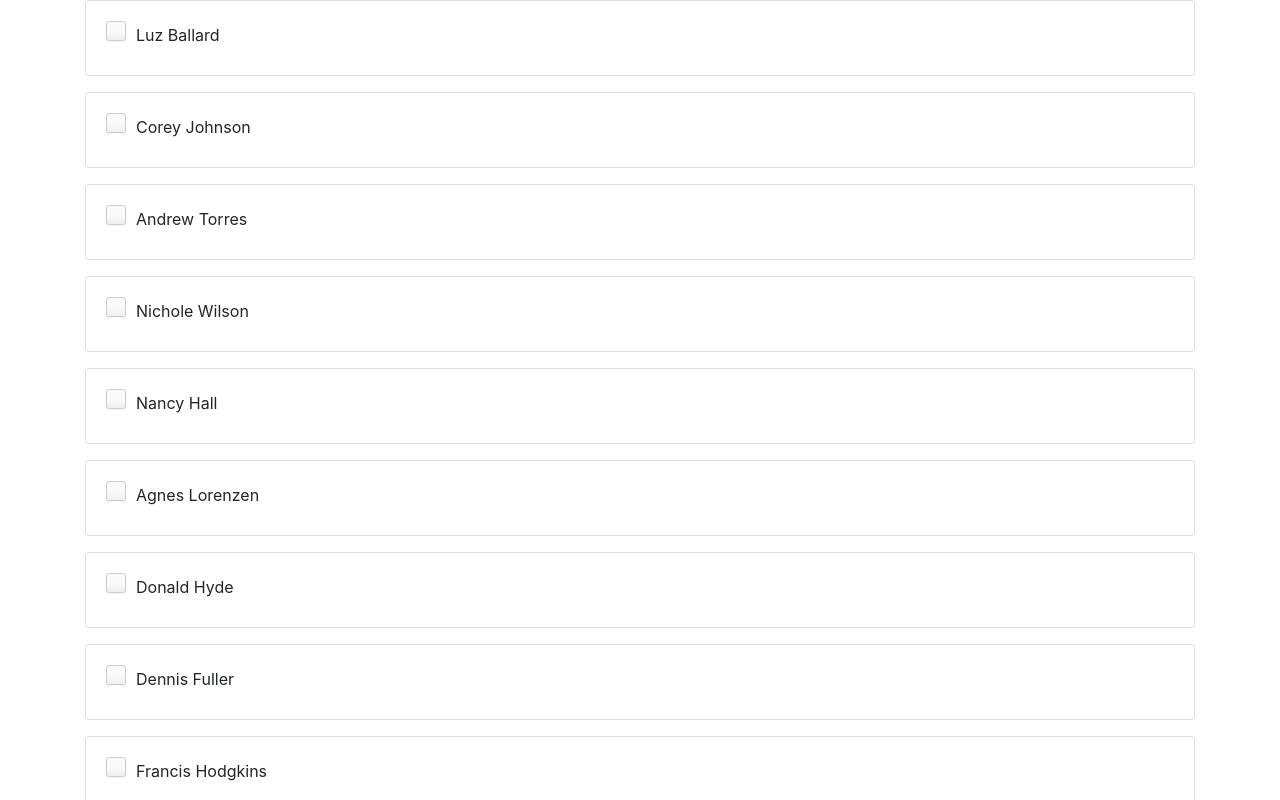
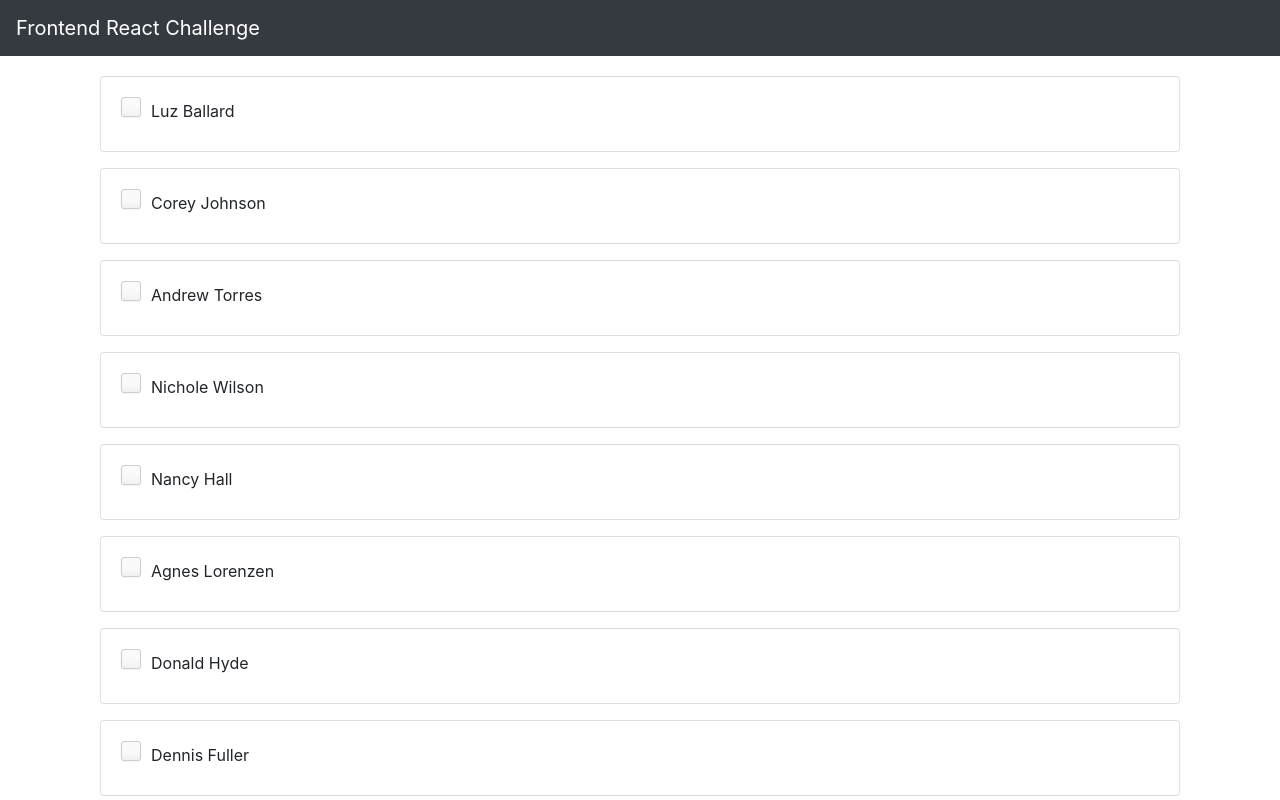
Before and after one commit to camlavallie/contact, a React (Create React App) app: page / in a window 1280 px wide. Shown: the top 800 px of the page. Built offline with nearby package versions, Linux system fonts and the light colour scheme.

Commit message:
second  commit

```diff
--- a/src/App.css
+++ b/src/App.css
@@ -59,3 +59,7 @@ input[type="checkbox"] {
   font-size: 10px;
 
 }
+
+.main{
+  margin-top: 20px;
+}
--- a/src/App.js
+++ b/src/App.js
@@ -1,12 +1,18 @@
 import React from 'react';
 import Contacts from './components/Contacts';
+import Header from './components/Header';
 import 'bootstrap/dist/css/bootstrap.min.css';
 import './App.css';
 
 function App() {
   return (
     <div className="App">
-      <Contacts />
+      <Header/>
+      <div className="container">
+        <div className="main">
+          <Contacts />
+        </div>
+      </div>
     </div>
   );
 }
--- a/src/components/Header.js
+++ b/src/components/Header.js
@@ -2,8 +2,8 @@ import React from 'react'
 
 export default function Header() {
   return (
-    <div>
-
-    </div>
+    <nav className="navbar navbar-dark bg-dark">
+  <a className="navbar-brand" href="/">Frontend React Challenge</a>
+</nav>
   )
 }
```
